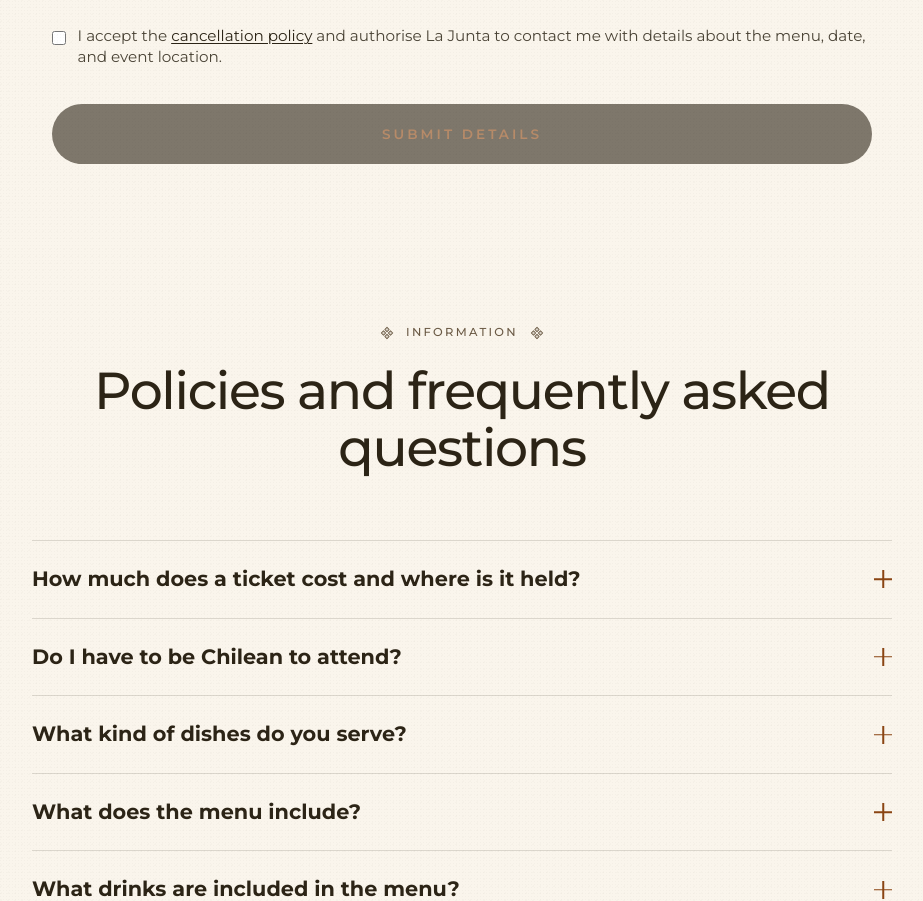
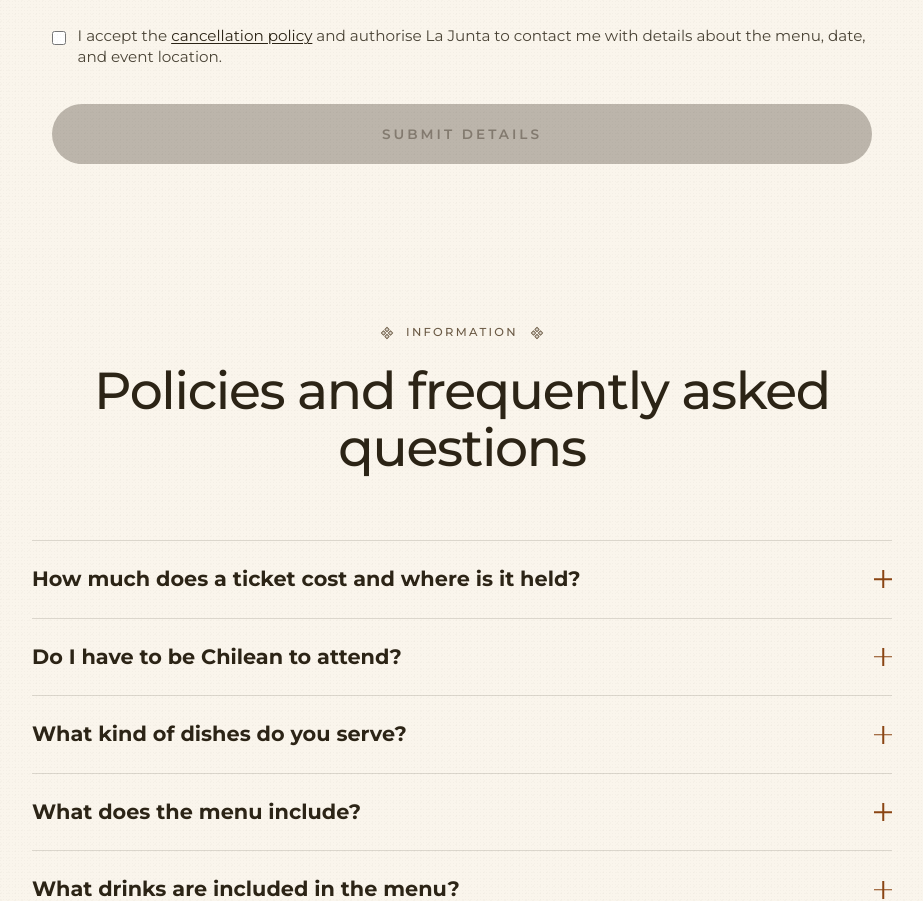
Before and after one commit to PawelNiedzwiecki/la-junta, a Next.js app: page /en in a window 1280 px wide. Shown: the part 7384-8285 px from the top of the page, without its empty margins (178-1101 px from the left). Built offline with nearby package versions, Linux system fonts and the light colour scheme.

Commit message:
fix: feedback

```diff
--- a/src/components/forms/ReservaForm.tsx
+++ b/src/components/forms/ReservaForm.tsx
@@ -276,7 +276,7 @@ export default function ReservaForm({ dict }: { dict: DictType["reserva"] }) {
 							<button
 								type="submit"
 								disabled={!canSubmit}
-								className="sm:col-span-2 mt-4 w-full inline-flex items-center justify-center rounded-full bg-dark hover:bg-[#1f190f] disabled:opacity-60 disabled:cursor-not-allowed text-amber text-[0.78rem] sm:text-[0.85rem] tracking-[0.22em] uppercase font-semibold px-10 py-5 transition-colors"
+								className="sm:col-span-2 mt-4 w-full inline-flex items-center justify-center rounded-full bg-dark hover:bg-[#1f190f] disabled:bg-dark/30 disabled:text-dark/40 disabled:cursor-not-allowed text-amber text-[0.78rem] sm:text-[0.85rem] tracking-[0.22em] uppercase font-semibold px-10 py-5 transition-colors"
 							>
 								{dict.submit}
 							</button>
```
